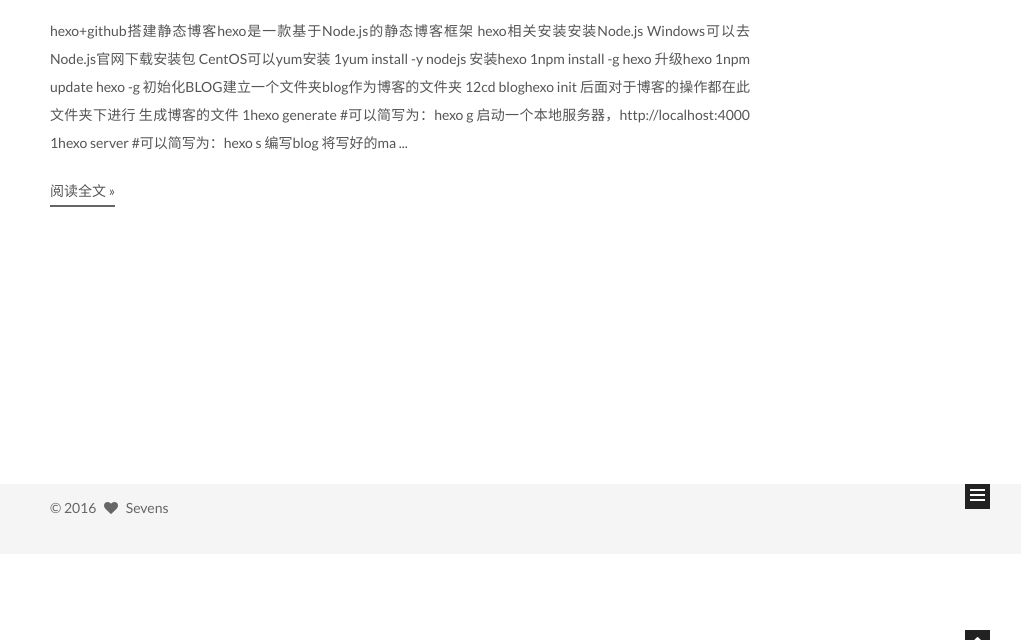
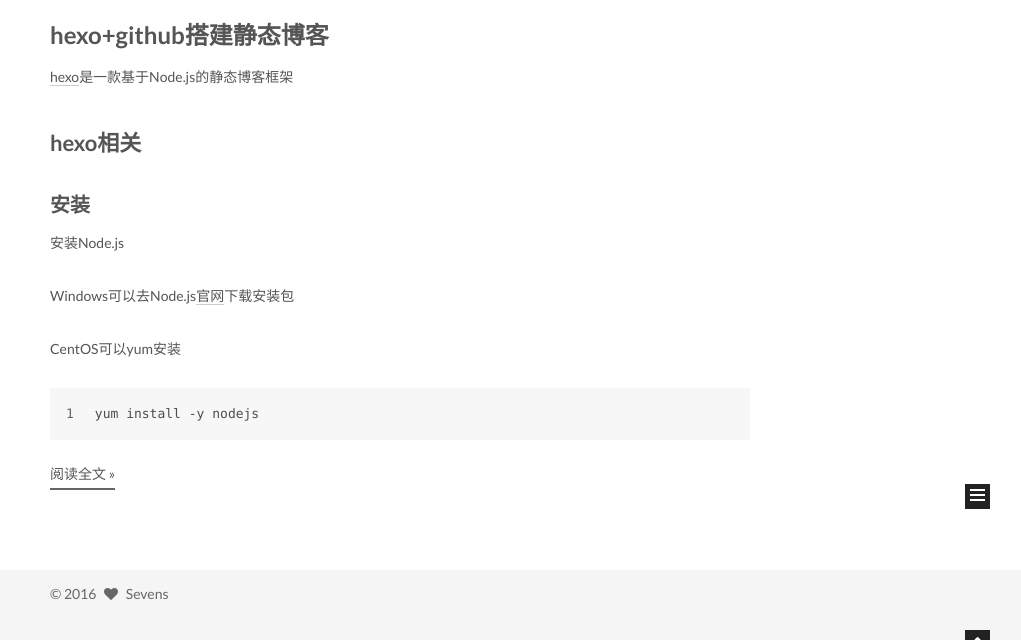
Before and after one commit to qljob/qljob.github.io, a plain HTML site: page index.html in a window 1280 px wide. Shown: the part 246-886 px from the top of the page, without its empty margins (240-1261 px from the left). Before the commit the page ends 800 px from the top, so only its background shows below. Drawn offline with Linux system fonts and the light colour scheme.

Commit message:
Site updated: 2016-07-28 23:19:58

```diff
--- a/css/main.css
+++ b/css/main.css
@@ -1548,7 +1548,7 @@
   width: 4px;
   height: 4px;
   border-radius: 50%;
-  background: #ff0;
+  background: #a32e65;
 }
 .links-of-blogroll {
   font-size: 13px;
--- a/index.html
+++ b/index.html
@@ -291,27 +291,11 @@
 
 
 
-
-          hexo+github搭建静态博客hexo是一款基于Node.js的静态博客框架
-hexo相关安装安装Node.js
-Windows可以去Node.js官网下载安装包
-CentOS可以yum安装
-1yum install -y nodejs
-安装hexo
-1npm install -g hexo
-升级hexo
-1npm update hexo -g
-初始化BLOG建立一个文件夹blog作为博客的文件夹
-12cd bloghexo init
-后面对于博客的操作都在此文件夹下进行
-生成博客的文件
-1hexo generate #可以简写为：hexo g
-启动一个本地服务器，http://localhost:4000
-1hexo server #可以简写为：hexo s
-编写blog
-将写好的ma
-          ...
-
+          <h1 id="hexo-github搭建静态博客"><a href="#hexo-github搭建静态博客" class="headerlink" title="hexo+github搭建静态博客"></a>hexo+github搭建静态博客</h1><p><a href="https://github.com/tommy351/hexo">hexo</a>是一款基于Node.js的静态博客框架</p>
+<h2 id="hexo相关"><a href="#hexo相关" class="headerlink" title="hexo相关"></a>hexo相关</h2><h3 id="安装"><a href="#安装" class="headerlink" title="安装"></a>安装</h3><p>安装Node.js</p>
+<p>Windows可以去Node.js<a href="https://nodejs.org/en/">官网</a>下载安装包</p>
+<p>CentOS可以yum安装</p>
+<figure class="highlight plain"><table><tr><td class="gutter"><pre><div class="line">1</div></pre></td><td class="code"><pre><div class="line">yum install -y nodejs</div></pre></td></tr></table></figure>
           <div class="post-more-link text-center">
             <a class="btn" href="/2016/07/26/hexo+github搭建静态博客/#more" rel="contents">
               阅读全文 &raquo;
```
Also changed, not shown: 2016/07/26/hexo+github搭建静态博客/index.html (+5 -19 lines).
